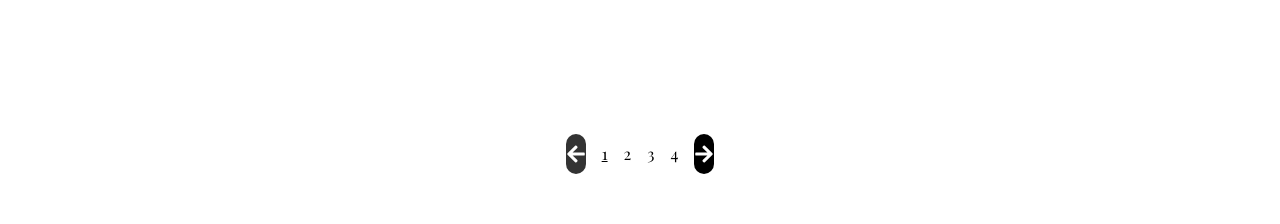
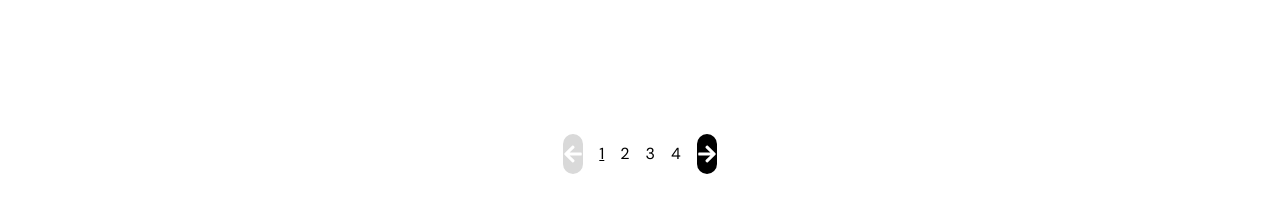
Before and after one commit to YourBookTeam/YBT_Website, a React (Vite) app: page /careers in a window 1280 px wide. Shown: the part 3540-3764 px from the top of the page. Built offline with nearby package versions, Linux system fonts and the light colour scheme; a web font is replaced by a local one.

Commit message:
copied pagination.jsx

```diff
--- a/src/components/careers_page/Pagination.jsx
+++ b/src/components/careers_page/Pagination.jsx
@@ -3,15 +3,15 @@ import { FaArrowRight, FaArrowLeft } from "react-icons/fa";
 function Pagination({ totalPages, currentPage, handlePrevious, handleNext, handlePageClick }) {
   return (
     <div className="flex gap-4 items-center justify-center md:px-30 lg:px-50 xl:px-150 py-20">
-        <button onClick={handlePrevious} className={`w-10 h-10 rounded-full flex items-center justify-center ${currentPage == 1 ? "bg-gray" : "cursor-pointer bg-black"}`}>
+        <button onClick={handlePrevious} className={`w-10 h-10 rounded-full flex items-center justify-center ${currentPage == 1 ? "bg-light-gray" : "cursor-pointer bg-black"}`}>
             <FaArrowLeft className="text-white w-5 h-5 text-center"/>
         </button>
         {Array.from({length: totalPages}, (value, index) => index+1).map((num) => (
-            <button key={num} className={`cursor-pointer ${currentPage == num ? "underline" : ""}`} onClick={() => handlePageClick(num)}>
+            <button key={num} className={`cursor-pointer font-secondary ${currentPage == num ? "underline" : ""}`} onClick={() => handlePageClick(num)}>
                 {num}
             </button>
         ))}
-        <button onClick={handleNext} className={`w-10 h-10 rounded-full flex items-center justify-center ${currentPage == totalPages ? "bg-gray" : "cursor-pointer bg-black"}`}>
+        <button onClick={handleNext} className={`w-10 h-10 rounded-full flex items-center justify-center ${currentPage == totalPages ? "bg-light-gray" : "cursor-pointer bg-black"}`}>
             <FaArrowRight className="text-white w-5 h-5 text-center"/>
         </button>
     </div>
```
